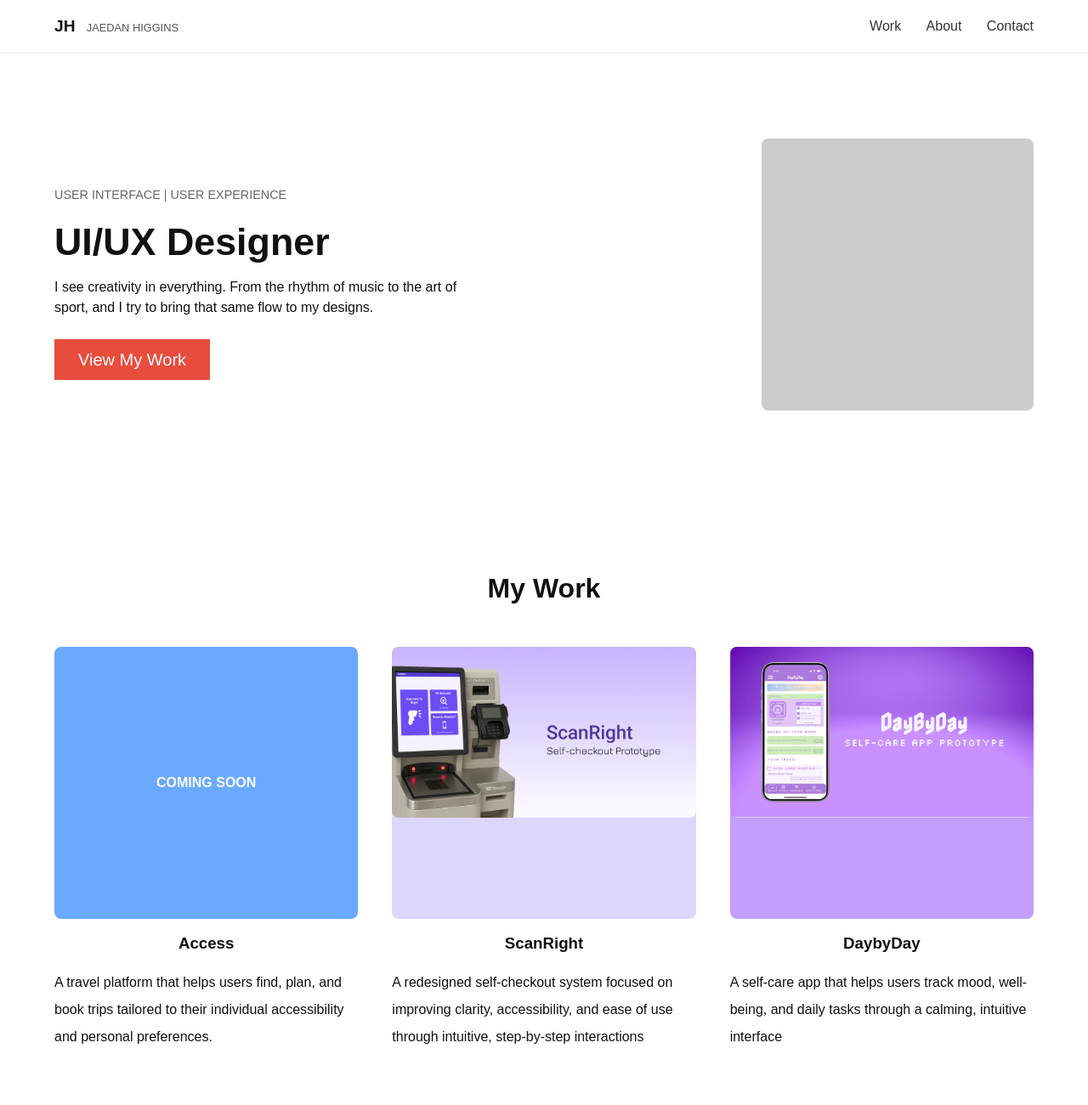
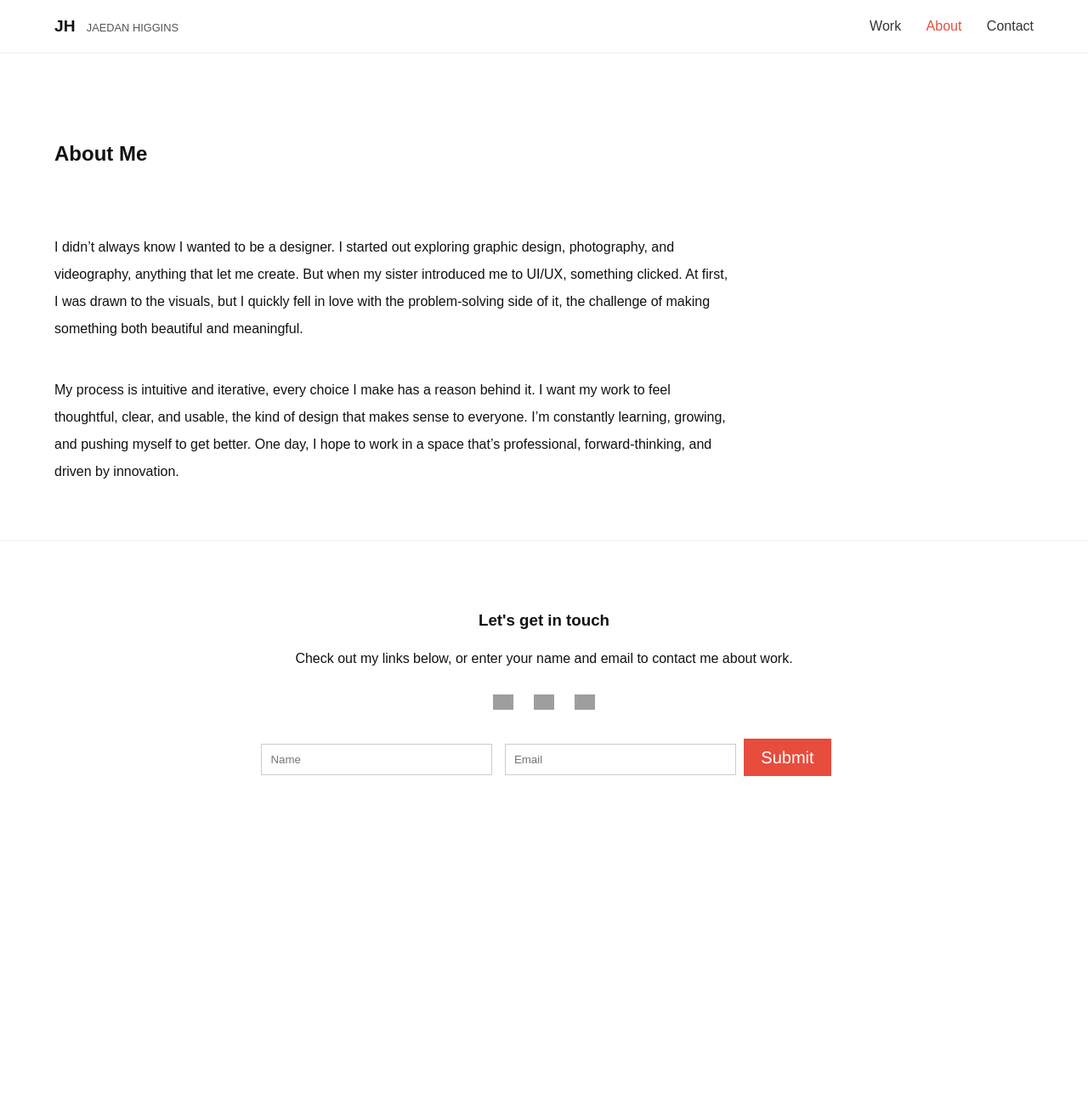
Before and after one commit to JaedanHiggins/Portfolio, a plain HTML site: page index.html in a window 1280 px wide. Shown: the top 1300 px of the page at 85% size. After the commit the page ends 981 px from the top, so only its background shows below. Drawn offline with Linux system fonts and the light colour scheme; grey boxes are pictures that could not be loaded.

Commit message:
Update index.html

```diff
--- a/index.html
+++ b/index.html
@@ -4,7 +4,7 @@
 <head>
     <meta charset="UTF-8" />
     <meta name="viewport" content="width=device-width, initial-scale=1.0" />
-    <title>Jaedan Higgins | Portfolio</title>
+    <title>About | Jaedan Higgins</title>
     <link rel="stylesheet" href="style.css" />
 </head>
 
@@ -13,45 +13,26 @@
         <div class="logo">JH <span>JAEDAN HIGGINS</span></div>
         <nav>
             <a href="index.html">Work</a>
-            <a href="about.html">About</a>
+            <a href="about.html" class="active">About</a>
             <a href="#contact">Contact</a>
         </nav>
     </header>
 
-    <section class="hero">
-        <div class="hero-text">
-            <p class="subtitle">User Interface | User Experience</p>
-            <h1>UI/UX Designer</h1>
-            <p class="intro">
-                I see creativity in everything. From the rhythm of music to the art of sport,
-                and I try to bring that same flow to my designs.
+    <section class="about">
+        <h1>About Me</h1>
+        <div class="about-content">
+            <p>
+                I didn’t always know I wanted to be a designer. I started out exploring graphic design, photography, and
+                videography, anything that let me create. But when my sister introduced me to UI/UX, something clicked.
+                At first, I was drawn to the visuals, but I quickly fell in love with the problem-solving side of it,
+                the challenge of making something both beautiful and meaningful.
             </p>
-            <button id="viewWorkBtn">View My Work</button>
-        </div>
-        <div class="hero-img placeholder"></div>
-    </section>
-
-    <section id="work" class="work-section">
-        <h2>My Work</h2>
-        <div class="projects">
-            <div class="project-card">
-                <div class="project-img placeholder blue">COMING SOON</div>
-                <h3>Access</h3>
-                <p>A travel platform that helps users find, plan, and book trips tailored to their
-                    individual accessibility and personal preferences.</p>
-            </div>
-            <div class="project-card">
-                <div class="project-img placeholder light"> <img src="ScanRight.png" alt=""></div>
-                <h3>ScanRight</h3>
-                <p>A redesigned self-checkout system focused on improving clarity, accessibility, and ease of use
-                    through intuitive, step-by-step interactions</p>
-            </div>
-            <div class="project-card">
-                <div class="project-img placeholder purple"><img src="DaybyDay.png" alt=""></div>
-                <h3>DaybyDay</h3>
-                <p> A self-care app that helps users track mood, well-being, and daily tasks through a calming,
-                    intuitive interface</p>
-            </div>
+            <p>
+                My process is intuitive and iterative, every choice I make has a reason behind it. I want my work to
+                feel thoughtful, clear, and usable, the kind of design that makes sense to everyone. I’m constantly
+                learning, growing, and pushing myself to get better. One day, I hope to work in a space that’s
+                professional, forward-thinking, and driven by innovation.
+            </p>
         </div>
     </section>
 
@@ -69,8 +50,6 @@
             <button type="submit">Submit</button>
         </form>
     </section>
-
-    <script src="script.js"></script>
 </body>
 
 </html>
```
